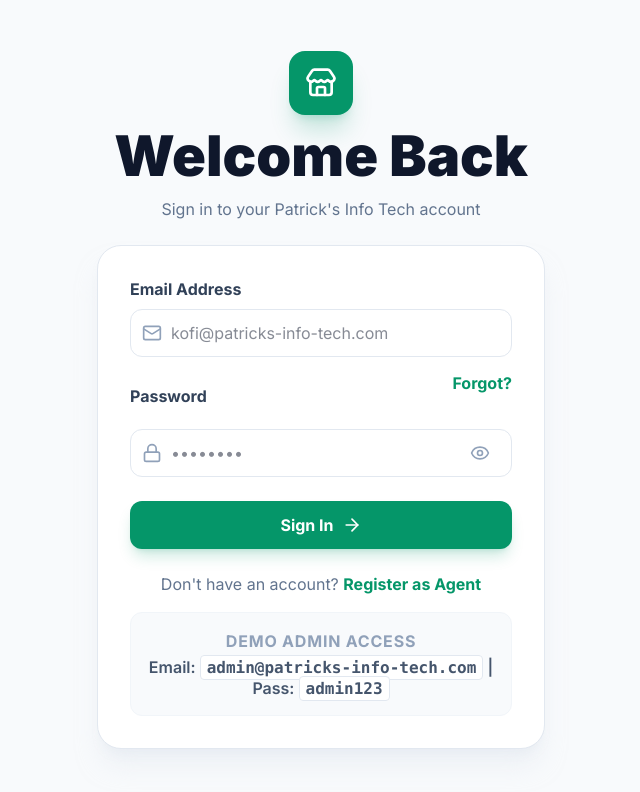
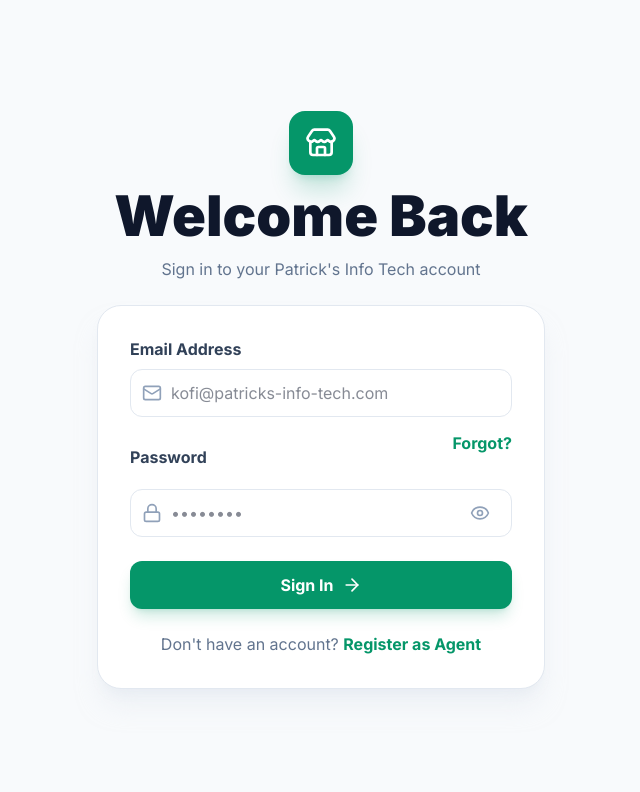
Before and after one commit to Stuccord/Patrick-Hub, a Next.js app: page /login in a window 1280 px wide. Shown: the top 792 px of the page, without its empty margins (319-959 px from the left). Built offline with nearby package versions, Linux system fonts and the light colour scheme.

Commit message:
Remove demo admin access from login page

```diff
--- a/src/app/login/page.tsx
+++ b/src/app/login/page.tsx
@@ -160,10 +160,6 @@
                 Register as Agent
               </Link>
             </p>
-            <div className="bg-slate-50 p-4 rounded-xl border border-slate-100 text-left">
-              <p className="text-[10px] text-slate-400 font-bold uppercase tracking-wider text-center">Demo Admin Access</p>
-              <p className="text-xs text-slate-600 mt-1 font-semibold text-center">Email: <span className="font-mono bg-white px-1.5 py-0.5 rounded border border-slate-200">admin@patricks-info-tech.com</span> | Pass: <span className="font-mono bg-white px-1.5 py-0.5 rounded border border-slate-200">admin123</span></p>
-            </div>
           </div>
         </div>
       </div>
```
